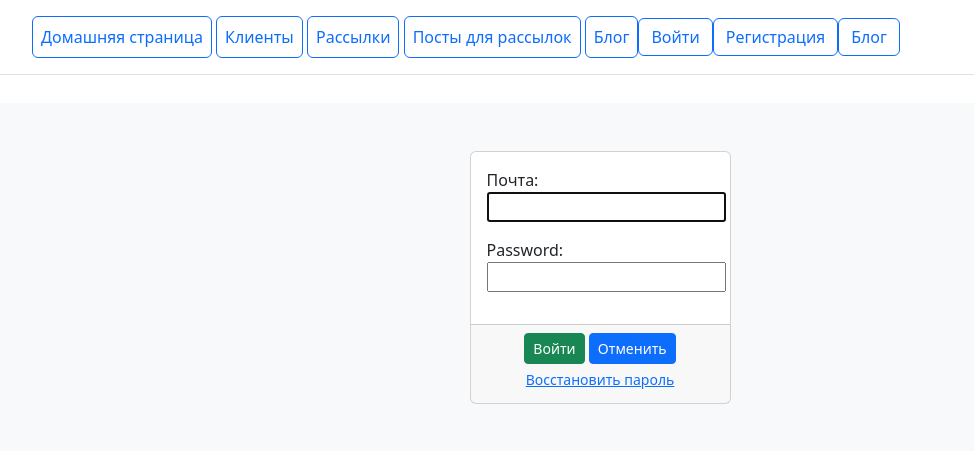
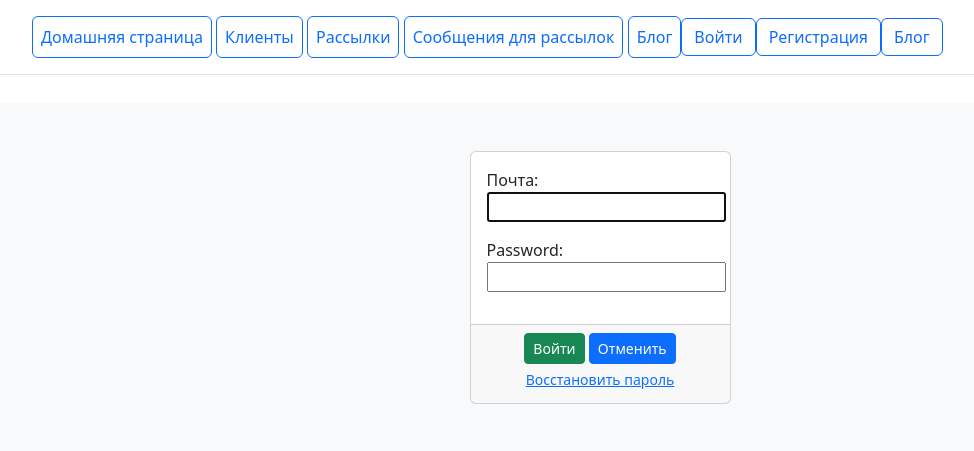
Before and after one commit to panthurr0/dj_mailing_project, a Django app: page /users/login/?next=/blog/1/blog_detail/ in a window 1280 px wide. Shown: the top 451 px of the page, without its empty margins (40-1014 px from the left). Run offline with Django 5.2, Linux system fonts and the light colour scheme; parts of the project's set-up code (start-up, migrations or seed data) failed here and were passed over.

Commit message:
rename link

```diff
--- a/mailing/templates/mailing/base.html
+++ b/mailing/templates/mailing/base.html
@@ -24,7 +24,7 @@
         <a class="p-2 btn btn-outline-primary" href="{% url 'mailing:home' %}">Домашняя страница</a>
         <a class="p-2 btn btn-outline-primary" href="{% url 'mailing:client_list' %}">Клиенты</a>
         <a class="p-2 btn btn-outline-primary" href="{% url 'mailing:mailing_list' %}">Рассылки</a>
-        <a class="p-2 btn btn-outline-primary" href="{% url 'mailing:mailingtext_list' %}">Посты для рассылок</a>
+        <a class="p-2 btn btn-outline-primary" href="{% url 'mailing:mailingtext_list' %}">Сообщения для рассылок</a>
         <a class="p-2 btn btn-outline-primary" href="{% url 'blog:blog_list' %}">Блог</a>
 
         {% endif %}
```
